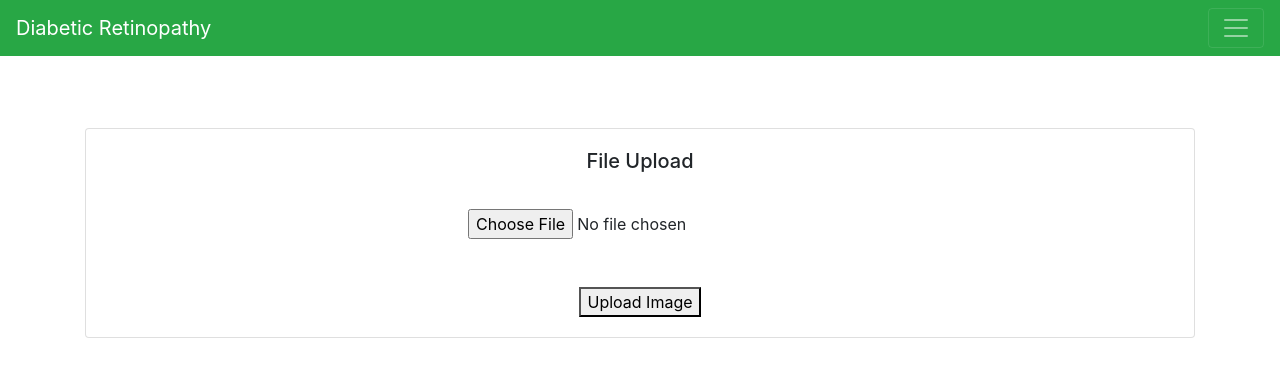
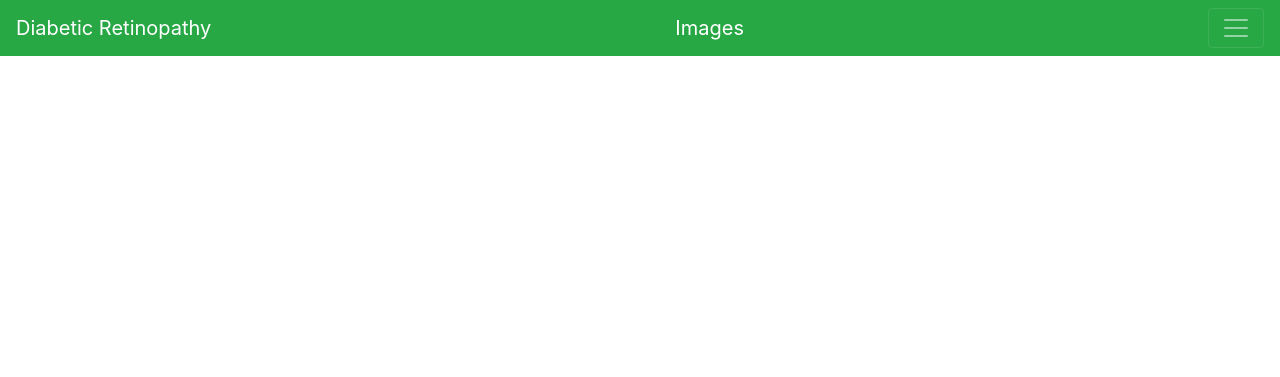
Before and after one commit to beingyoyo/Project, a Django app: page / in a window 1280 px wide. Shown: the top 377 px of the page. Run offline with Django 3.2, Linux system fonts and the light colour scheme; some libraries are stand-ins or nearby versions.

Commit message:
Added a link to display the uploaded images using dynamic linking

```diff
--- a/diabetic_retinopathy/dr_ui/templates/dr_ui/navbaritems.html
+++ b/diabetic_retinopathy/dr_ui/templates/dr_ui/navbaritems.html
@@ -1,45 +1,27 @@
+{% load static %}
 <!doctype html>
-<html lang="en">
+<html lang="en" xmlns:width="http://www.w3.org/1999/xhtml">
   <head>
     <!-- Required meta tags -->
     <meta charset="utf-8">
     <meta name="viewport" content="width=device-width, initial-scale=1, shrink-to-fit=no">
-
     <!-- Bootstrap CSS -->
     <link rel="stylesheet" href="https://stackpath.bootstrapcdn.com/bootstrap/4.4.1/css/bootstrap.min.css" integrity="sha384-Vkoo8x4CGsO3+Hhxv8T/Q5PaXtkKtu6ug5TOeNV6gBiFeWPGFN9MuhOf23Q9Ifjh" crossorigin="anonymous">
-
     <title>Diabetic Retinopathy</title>
   </head>
   <body>
     <nav class="navbar  navbar-dark bg-success">
         <a class="navbar-brand" href="/">Diabetic Retinopathy</a>
+        <a class="navbar-brand" href="{% url 'imagesUploaded' %}">Images</a>
         <button class="navbar-toggler" type="button" data-toggle="collapse" data-target="#navbarSupportedContent" aria-controls="navbarSupportedContent" aria-expanded="false" aria-label="Toggle navigation">
              <span class="navbar-toggler-icon"></span>
         </button>
     </nav>
-    <br>
-    <br>
-    <br>
-    <div class="container">
-        <div class="card card text-center">
-            <div class="card-body">
-                {% block content %}
-                    <h5 class="card-title">File Upload</h5>
-                    <br>
-                    <form method="POST" enctype="multipart/form-data">
-                        {% csrf_token %}
-                        <input type="file" name="images">
-                        <br> <br> <br>
-                        <button type="submit"> Upload Image</button>
-                    </form>
-            {% if url %}
-                <p>Uploaded file : <a href="{{ url }}">{{ url }}</a> </p>
-            {% endif %}
-        {% endblock %}
-            </div>
-        </div>
-    </div>
-<!-- Optional JavaScript -->
+    <br> <br> <br>
+    {% block content %}
+
+    {% endblock %}
+    <!-- Optional JavaScript -->
     <!-- jQuery first, then Popper.js, then Bootstrap JS -->
     <script src="https://code.jquery.com/jquery-3.4.1.slim.min.js" integrity="sha384-J6qa4849blE2+poT4WnyKhv5vZF5SrPo0iEjwBvKU7imGFAV0wwj1yYfoRSJoZ+n" crossorigin="anonymous"></script>
     <script src="https://cdn.jsdelivr.net/npm/popper.js@1.16.0/dist/umd/popper.min.js" integrity="sha384-Q6E9RHvbIyZFJoft+2mJbHaEWldlvI9IOYy5n3zV9zzTtmI3UksdQRVvoxMfooAo" crossorigin="anonymous"></script>
```
Also changed, not shown: diabetic_retinopathy/media/10_left.jpeg (deleted).
